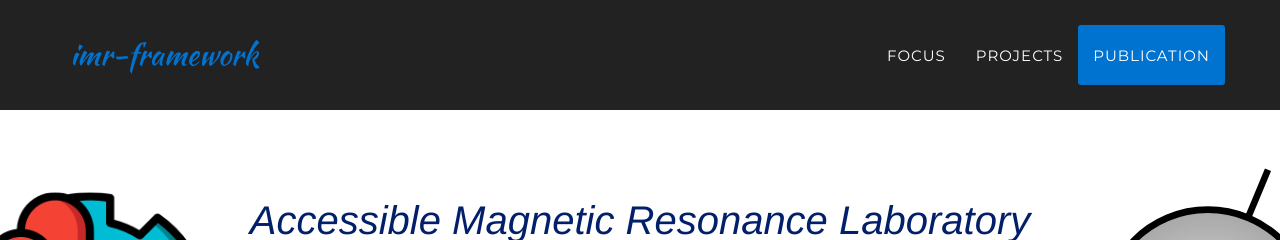
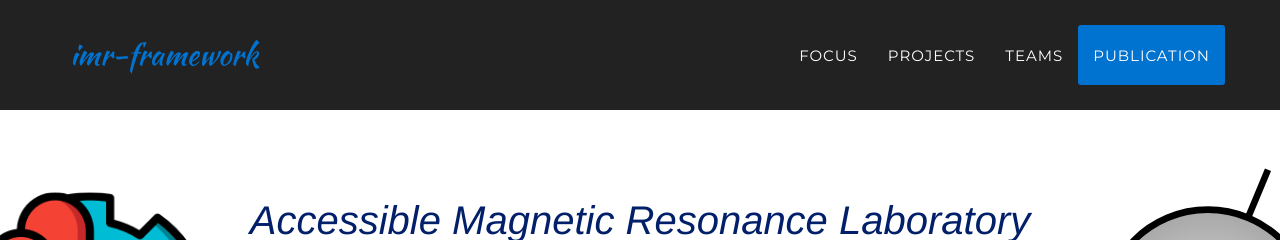
Before and after one commit to imr-framework/imr-framework.github.io, a Jekyll site: the page built from index.html, in a window 1280 px wide. Shown: the top 240 px of the page. Built offline with Jekyll 4.4.1, drawn with Linux system fonts in a browser that asks for light colours; some web fonts are replaced.

Commit message:
Added teams section on header

```diff
--- a/_includes/header.html
+++ b/_includes/header.html
@@ -23,6 +23,9 @@
                     </li>
                     <li>
                         <a class="page-scroll" href="#portfolio">Projects</a>
+                    </li>
+                    <li>
+                        <a class="page-scroll" href="#team">Teams</a>
                     </li>
                     <li>
                         <a class="page-scroll" href="#publication">Publication</a>
```
